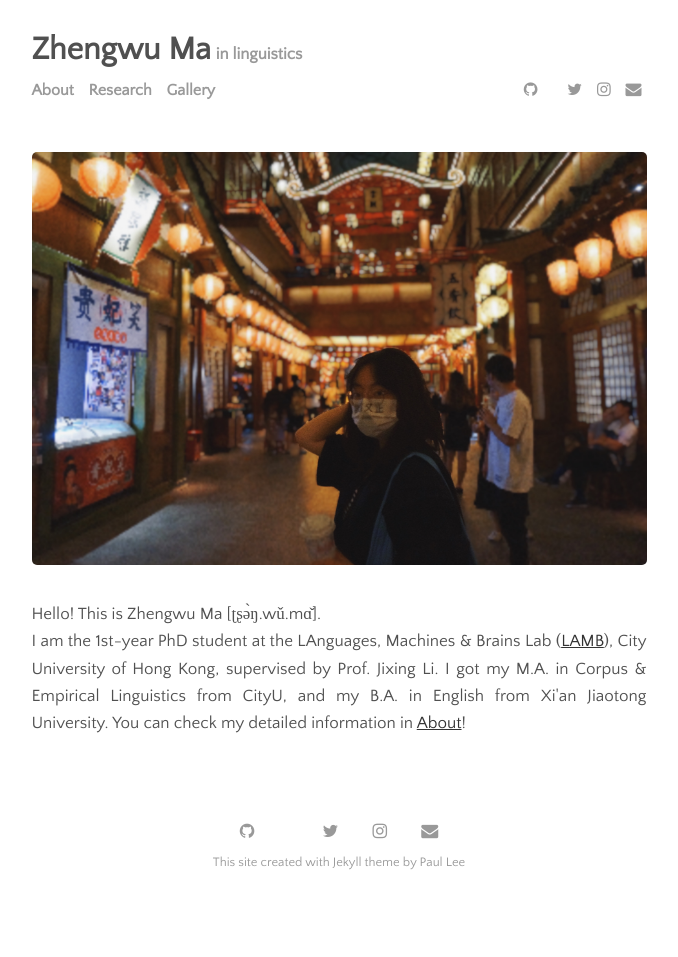
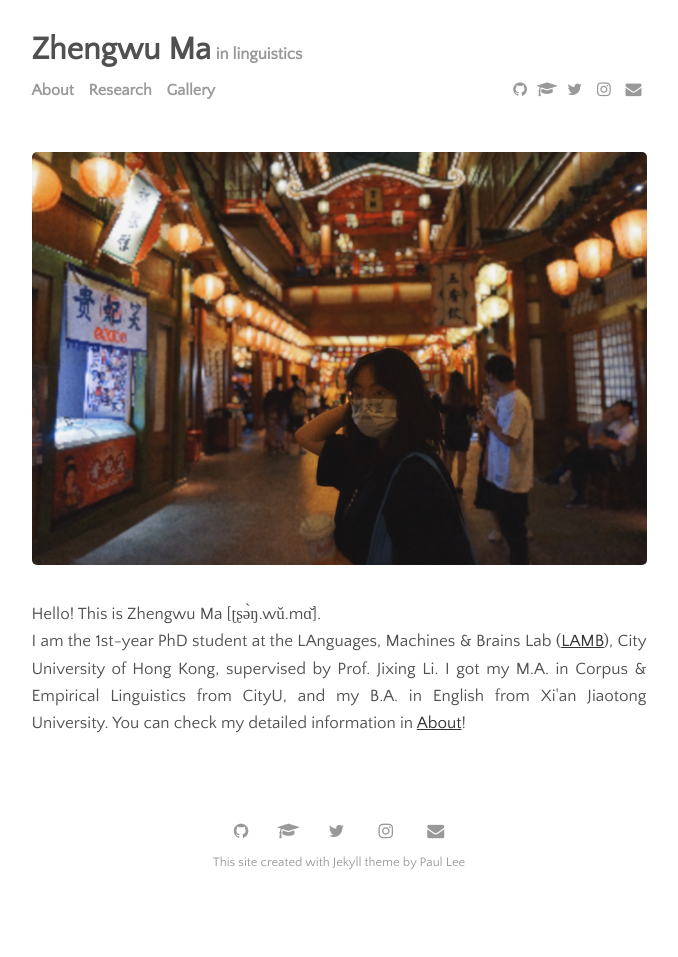
Before and after one commit to zhengwuma/zhengwuma.github.io, a Jekyll site: the page built from index.html, in a window 1280 px wide. Shown: the whole page, without its empty margins (301-979 px from the left). Built offline with Jekyll 4.4.1, drawn with Linux system fonts in a browser that asks for light colours; the list of posts is cut into pages by our own code.

Commit message:
Update settings.yml

```diff
--- a/_data/settings.yml
+++ b/_data/settings.yml
@@ -14,7 +14,7 @@ menu:
 # Available social icons are powered by Font Awesome, so you can use any icon that they offer
 social:
 - {icon: 'github',     link: 'https://github.com/zhengwuma'}
-- {icon: 'google-scholar',  link: 'https://scholar.google.com/citations?user=AFkl-oQAAAAJ&hl=en&oi=ao'}
+- {icon: 'graduation-cap',  link: 'https://scholar.google.com/citations?user=AFkl-oQAAAAJ&hl=en&oi=ao'}
 - {icon: 'twitter',    link: 'https://twitter.com/zhengwuma'}
 - {icon: 'instagram',   link: 'https://www.instagram.com/zhengwu_ma/'}
 - {icon: 'envelope',   link: 'mailto:zhengwuma2-c@my.cityu.edu.hk'}
```
